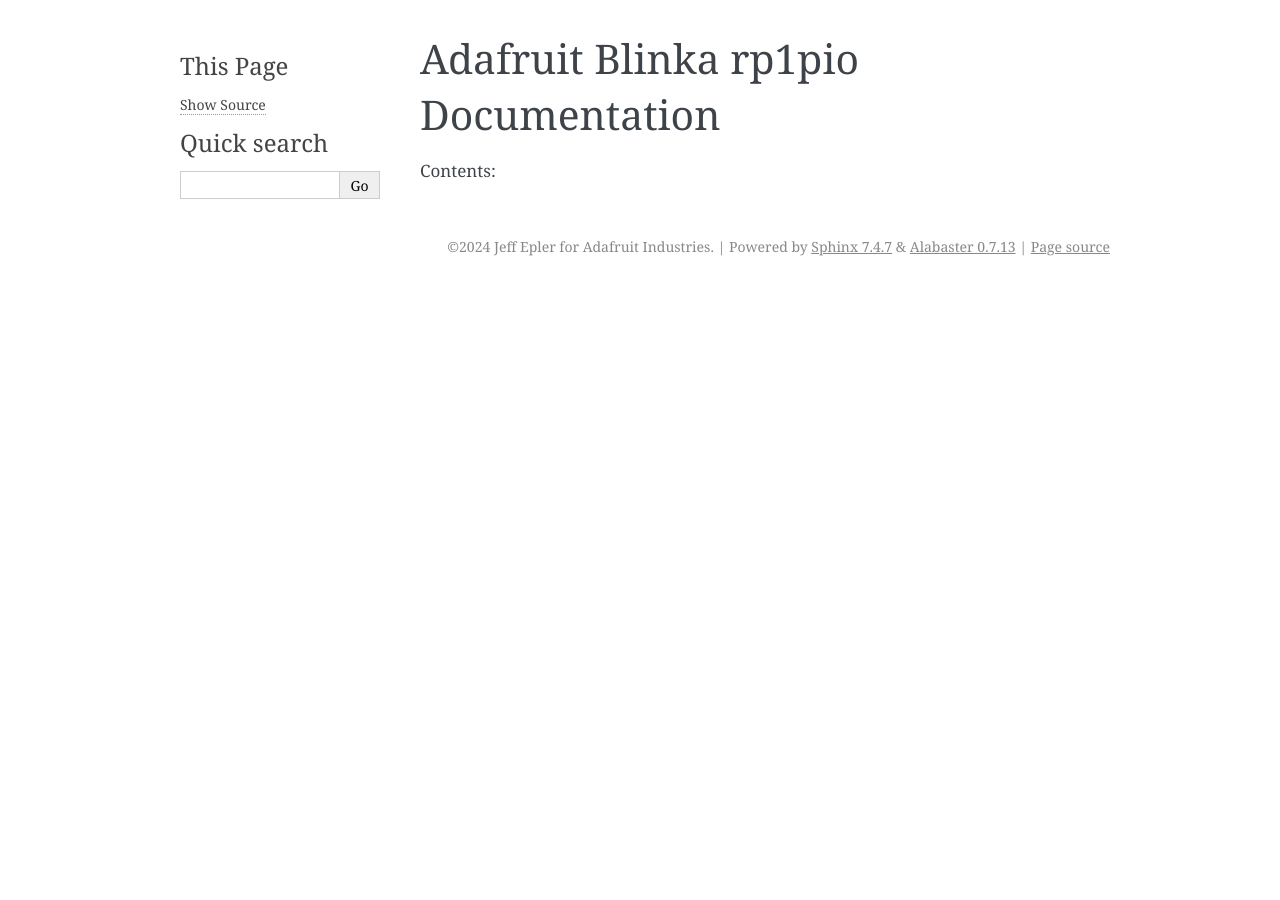
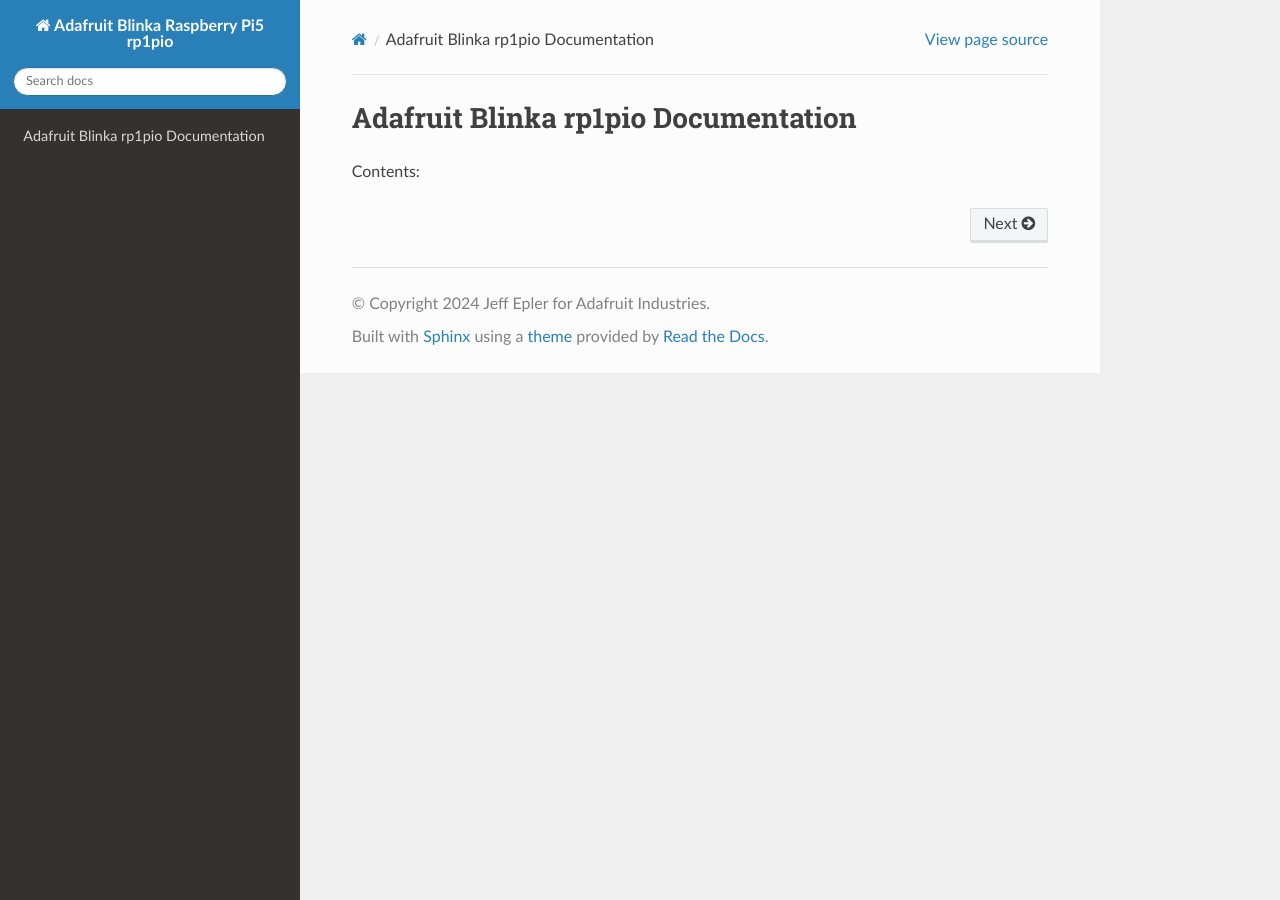
Before and after one commit to jepler/Adafruit_Blinka_rp1pio, a Sphinx documentation site: the page built from docs/index.rst, in a window 1280 px wide. Built offline with Sphinx 7.4.7 and the Read the Docs theme 3.1.0, drawn with Linux system fonts in a browser that asks for light colours; the version number could not be read and is left out; part of the change alters nothing that is shown.

```diff
--- a/docs/conf.py
+++ b/docs/conf.py
@@ -30,6 +30,7 @@ extensions = [
     "sphinx.ext.intersphinx",
     "sphinx.ext.autosummary",
     "sphinx.ext.napoleon",
+    "myst_parser",
 ]
 
 autosummary_generate = True
@@ -40,7 +41,11 @@ templates_path = ["_templates"]
 # The suffix(es) of source filenames.
 # You can specify multiple suffix as a list of string:
 # source_suffix = ['.rst', '.md']
-source_suffix = {".rst": "restructuredtext"}
+source_suffix = {
+    ".rst": "restructuredtext",
+    ".txt": "markdown",
+    ".md": "markdown",
+}
 
 # The encoding of source files.
 # source_encoding = 'utf-8-sig'
@@ -49,7 +54,7 @@ source_suffix = {".rst": "restructuredtext"}
 master_doc = "index"
 
 # General information about the project.
-project = "Adafruit Blinka rp1pio"
+project = "Adafruit Blinka Raspberry Pi5 rp1pio"
 copyright = "2024 Jeff Epler for Adafruit Industries"
 author = "Jeff Epler for Adafruit Industries"
 
@@ -57,10 +62,13 @@ author = "Jeff Epler for Adafruit Industries"
 # |version| and |release|, also used in various other places throughout the
 # built documents.
 #
+import setuptools_scm  # noqa: E402
+
+# The full version, including alpha/beta/rc tags.
+release = setuptools_scm.get_version("..")
 # The short X.Y version.
-version = "0.0.7"
-# The full version, including alpha/beta/rc tags.
-release = "0.0.7"
+version = release.split("+")[0]
+del setuptools_scm
 
 # The language for content autogenerated by Sphinx. Refer to documentation
 # for a list of supported languages.
@@ -111,7 +119,7 @@ todo_include_todos = False
 
 # The theme to use for HTML and HTML Help pages.  See the documentation for
 # a list of builtin themes.
-html_theme = "alabaster"
+html_theme = "sphinx_rtd_theme"
 
 # Theme options are theme-specific and customize the look and feel of a theme
 # further.  For a list of options available for each theme, see the
@@ -203,102 +211,4 @@ html_theme = "alabaster"
 # html_search_scorer = 'scorer.js'
 
 # Output file base name for HTML help builder.
-htmlhelp_basename = "Adafruit_Blinka_rp1piodoc"
-
-# -- Options for LaTeX output ---------------------------------------------
-
-latex_elements = {
-    # The paper size ('letterpaper' or 'a4paper').
-    #'papersize': 'letterpaper',
-    # The font size ('10pt', '11pt' or '12pt').
-    #'pointsize': '10pt',
-    # Additional stuff for the LaTeX preamble.
-    #'preamble': '',
-    # Latex figure (float) alignment
-    #'figure_align': 'htbp',
-}
-
-# Grouping the document tree into LaTeX files. List of tuples
-# (source start file, target name, title,
-#  author, documentclass [howto, manual, or own class]).
-latex_documents = [
-    (
-        master_doc,
-        "Adafruit_Blinka_rp1pio.tex",
-        "Adafruit_Blinka_rp1pio Documentation",
-        "Jeff Epler",
-        "manual",
-    ),
-]
-
-# The name of an image file (relative to this directory) to place at the top of
-# the title page.
-# latex_logo = None
-
-# For "manual" documents, if this is true, then toplevel headings are parts,
-# not chapters.
-# latex_use_parts = False
-
-# If true, show page references after internal links.
-# latex_show_pagerefs = False
-
-# If true, show URL addresses after external links.
-# latex_show_urls = False
-
-# Documents to append as an appendix to all manuals.
-# latex_appendices = []
-
-# If false, no module index is generated.
-# latex_domain_indices = True
-
-
-# -- Options for manual page output ---------------------------------------
-
-# One entry per manual page. List of tuples
-# (source start file, name, description, authors, manual section).
-man_pages = [
-    (
-        master_doc,
-        "Adafruit_Blinka_rp1pio",
-        "Adafruit_Blinka_rp1pio Documentation",
-        [author],
-        1,
-    )
-]
-
-# If true, show URL addresses after external links.
-# man_show_urls = False
-
-
-# -- Options for Texinfo output -------------------------------------------
-
-# Grouping the document tree into Texinfo files. List of tuples
-# (source start file, target name, title, author,
-#  dir menu entry, description, category)
-texinfo_documents = [
-    (
-        master_doc,
-        "Adafruit_Blinka_rp1pio",
-        "Adafruit_Blinka_rp1pio Documentation",
-        author,
-        "Adafruit_Blinka_rp1pio",
-        "One line description of project.",
-        "Miscellaneous",
-    ),
-]
-
-# Documents to append as an appendix to all manuals.
-# texinfo_appendices = []
-
-# If false, no module index is generated.
-# texinfo_domain_indices = True
-
-# How to display URL addresses: 'footnote', 'no', or 'inline'.
-# texinfo_show_urls = 'footnote'
-
-# If true, do not generate a @detailmenu in the "Top" node's menu.
-# texinfo_no_detailmenu = False
-
-
-# Example configuration for intersphinx: refer to the Python standard library.
-# intersphinx_mapping = {"https://docs.python.org/": None}
+htmlhelp_basename = "Adafruit_Blinka_Raspberry_Pi5_rp1pio_doc"
--- a/docs/requirements.txt
+++ b/docs/requirements.txt
@@ -2,6 +2,8 @@
 #
 # SPDX-License-Identifier: Unlicense
 
+myst-parser
+setuptools-scm
 sphinx
 sphinx-rtd-theme
 sphinxcontrib-jquery
```
Also changed, not shown: 3 other files.
